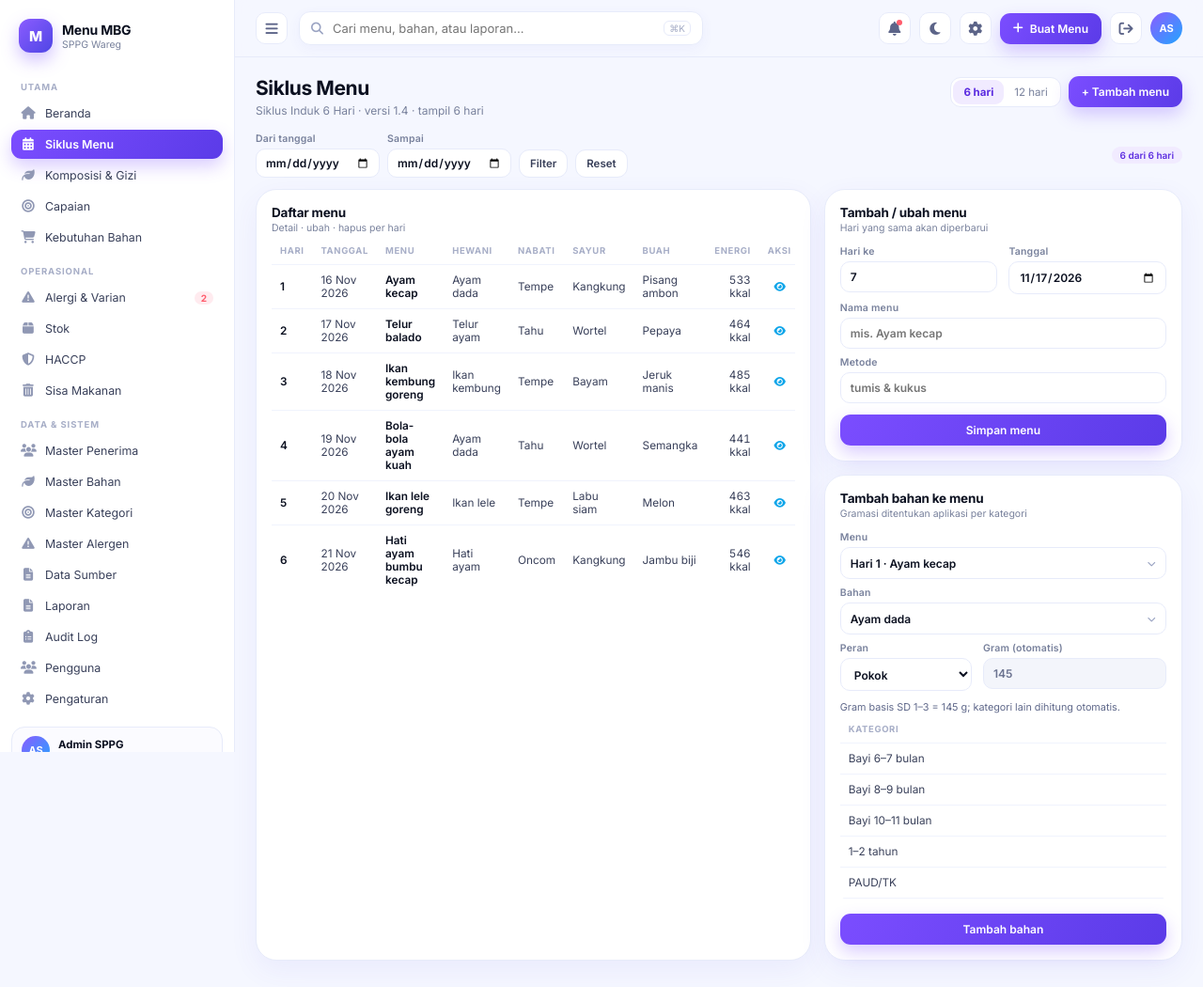
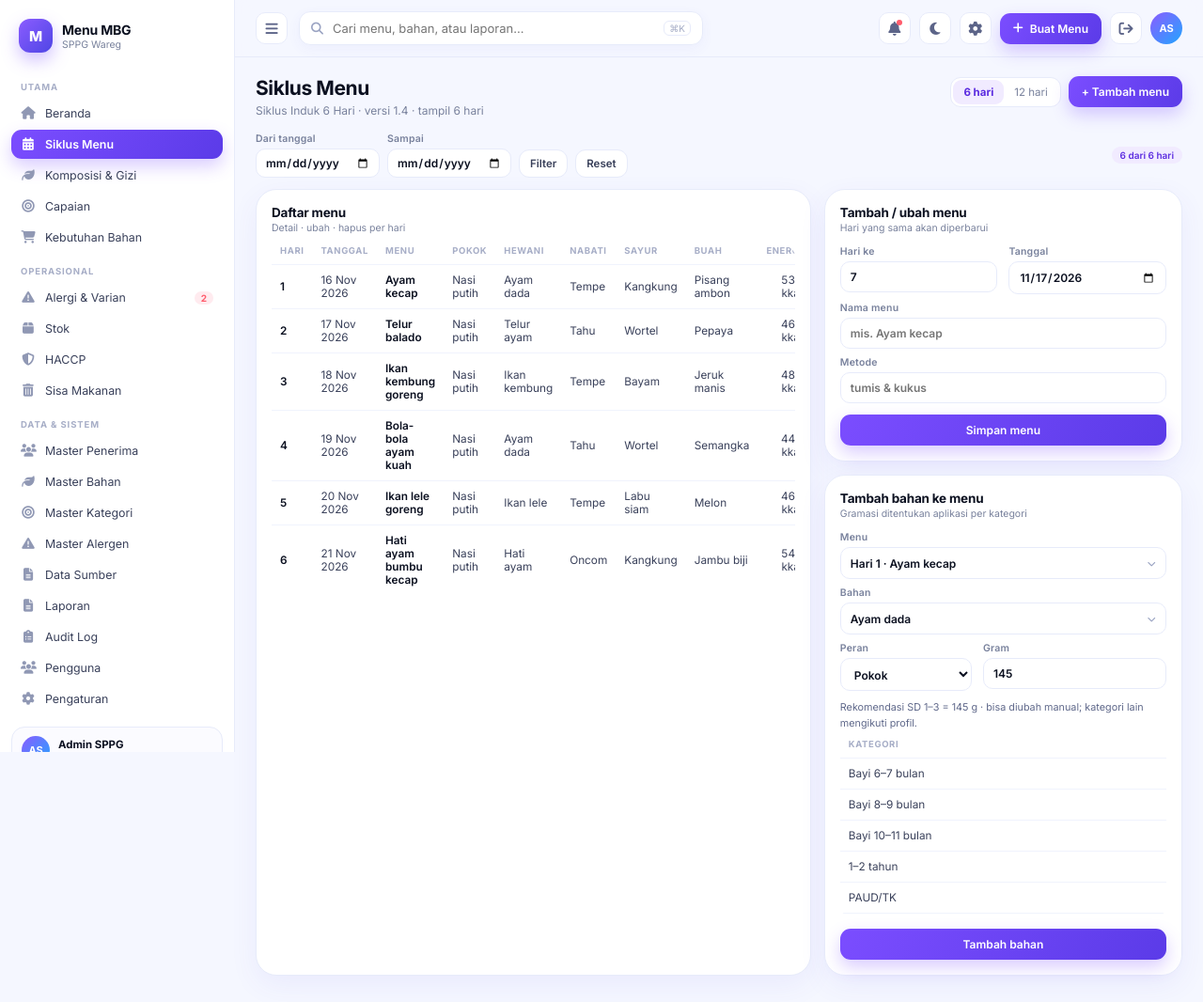
Before and after one commit to gnosprinting/mbg-menu-app, a Laravel app: page /siklus in a window 1280 px wide. Shown: the whole page at 94% size. Before the commit the page ends 1044 px from the top, so only its background shows below. Run offline with Laravel 12, Linux system fonts and the light colour scheme; a user stored in the database is signed in; data comes from the database, SQL or seed files in the repository; tables that the repository leaves empty hold one stand-in row (values such as "Sample post").

Commit message:
fix(ui): tabel komposisi per peran, gram bisa diedit, kolom Pokok di daftar menu, cache komposisi

```diff
--- a/app/Services/Nutrition.php
+++ b/app/Services/Nutrition.php
@@ -2,6 +2,7 @@
 
 namespace App\Services;
 
+use Illuminate\Support\Facades\Cache;
 use Illuminate\Support\Facades\DB;
 
 class Nutrition
@@ -71,10 +72,21 @@ class Nutrition
      */
     public static function komposisi(int $kategoriId, int $hari, ?int $siklusId = null): array
     {
+        $versi = (int) Cache::get('mbg.cache_version', 1);
+        $key = "nutrisi:v{$versi}:k{$kategoriId}:h{$hari}:s".($siklusId ?? 0);
+        $cached = Cache::get($key);
+        if (is_string($cached)) {
+            $data = json_decode($cached, true);
+            if (is_array($data) && isset($data['rows'])) {
+                return $data;
+            }
+        }
+
         $base = self::baseProfile();
         $prof = self::profile($kategoriId);
+        $target = self::target($kategoriId);
         $rows = [];
-        $t = ['gram' => 0, 'energi' => 0, 'protein' => 0, 'lemak' => 0, 'kh' => 0, 'natrium' => 0, 'serat' => 0];
+        $t = ['gram' => 0, 'energi' => 0, 'protein' => 0, 'lemak' => 0, 'kh' => 0, 'natrium' => 0, 'serat' => 0, 'vit_a' => 0, 'vit_b' => 0];
 
         foreach (self::menu($hari, $siklusId) as $m) {
             $peran = $m->peran === 'bumbu' ? 'bumbu' : $m->peran;
@@ -101,18 +113,21 @@ class Nutrition
 
             $t['gram'] += $gram; $t['energi'] += $e; $t['protein'] += $p;
             $t['lemak'] += $l; $t['kh'] += $k; $t['natrium'] += $na; $t['serat'] += $fi;
-            $t['vit_a'] = ($t['vit_a'] ?? 0) + $va;
-            $t['vit_b'] = ($t['vit_b'] ?? 0) + $vb;
+            $t['vit_a'] += $va; $t['vit_b'] += $vb;
         }
 
-        $pct = fn ($v, $target) => $target > 0 ? $v / $target * 100 : 0;
+        $pct = fn ($v, $tgt) => $tgt > 0 ? $v / $tgt * 100 : 0;
 
-        return ['rows' => $rows, 'total' => $t, 'target' => self::target($kategoriId), 'pct' => [
-            'energi' => $pct($t['energi'], self::target($kategoriId)['energi']),
-            'protein' => $pct($t['protein'], self::target($kategoriId)['protein']),
-            'lemak' => $pct($t['lemak'], self::target($kategoriId)['lemak']),
-            'kh' => $pct($t['kh'], self::target($kategoriId)['kh']),
+        $result = ['rows' => $rows, 'total' => $t, 'target' => $target, 'pct' => [
+            'energi' => $pct($t['energi'], $target['energi']),
+            'protein' => $pct($t['protein'], $target['protein']),
+            'lemak' => $pct($t['lemak'], $target['lemak']),
+            'kh' => $pct($t['kh'], $target['kh']),
         ]];
+
+        Cache::put($key, json_encode($result), 600);
+
+        return $result;
     }
 
     public static function target(int $kategoriId): array
--- a/public/css/ui.css
+++ b/public/css/ui.css
@@ -331,3 +331,5 @@ svg .axis{fill:#A7AEC7;font-size:9px;font-family:Inter,Arial,sans-serif}
 [data-theme="dark"] .badge.warn{background:#3A2C12;color:#FCD34D}
 [data-theme="dark"] .badge.down{background:#3A1520;color:#FCA5A5}
 [data-theme="dark"] .adjacent,[data-theme="dark"] .footnote{color:var(--muted)}
+
+.menu-cell{min-width:170px;max-width:240px;white-space:normal;line-height:1.4}
--- a/resources/views/layouts/shell.blade.php
+++ b/resources/views/layouts/shell.blade.php
@@ -8,7 +8,7 @@
 <link rel="preconnect" href="https://fonts.gstatic.com" crossorigin>
 <link href="https://fonts.googleapis.com/css2?family=Inter:wght@400;500;600;700;800&display=swap" rel="stylesheet">
 <link rel="stylesheet" href="/vendor/fontawesome/css/all.min.css">
-<link rel="stylesheet" href="/css/ui.css?v=6">
+<link rel="stylesheet" href="/css/ui.css?v=7">
 <script>document.documentElement.dataset.theme = localStorage.getItem("mbg-theme") || "light";</script>
 <meta name="csrf-token" content="{{ csrf_token() }}">
 <script src="/js/search-select.js?v=2" defer></script>
--- a/resources/views/siklus_menu.blade.php
+++ b/resources/views/siklus_menu.blade.php
@@ -37,14 +37,14 @@
   <div class="card">
     <div class="card-head"><div><h3>Daftar menu</h3><div class="sub">Detail · ubah · hapus per hari</div></div></div>
     <div class="table-wrap"><table>
-      <thead><tr><th>Hari</th><th>Tanggal</th><th>Menu</th><th>Hewani</th><th>Nabati</th><th>Sayur</th><th>Buah</th><th class="num">Energi</th><th>Aksi</th></tr></thead>
+      <thead><tr><th>Hari</th><th>Tanggal</th><th>Menu</th><th>Pokok</th><th>Hewani</th><th>Nabati</th><th>Sayur</th><th>Buah</th><th class="num">Energi</th><th>Aksi</th></tr></thead>
       <tbody>
         @forelse($menu as $m)
           <tr>
             <td class="strong">{{ $m->hari }}</td>
             <td>{{ $m->tanggal ? \Illuminate\Support\Carbon::parse($m->tanggal)->format('d M Y') : '—' }}</td>
             <td class="strong">{{ $m->nama }}</td>
-            @foreach(['hewani','nabati','sayur','buah'] as $peran)
+            @foreach(['pokok','hewani','nabati','sayur','buah'] as $peran)
               <td>{{ $m->items->where('peran', $peran)->pluck('nama')->implode(', ') ?: '—' }}</td>
             @endforeach
             <td class="num">{{ round($m->energi) }} kkal</td>
@@ -56,10 +56,10 @@
             </td>
           </tr>
         @empty
-          <tr><td colspan="9" class="empty">Belum ada menu pada rentang ini.</td></tr>
+          <tr><td colspan="10" class="empty">Belum ada menu pada rentang ini.</td></tr>
         @endforelse
         @for($h = $menu->count() + 1; $h <= $jumlah; $h++)
-          <tr><td class="strong">{{ $h }}</td><td class="muted">—</td><td colspan="6" class="muted">Belum diisi</td><td><span class="chip orange">Belum</span></td></tr>
+          <tr><td class="strong">{{ $h }}</td><td class="muted">—</td><td colspan="7" class="muted">Belum diisi</td><td><span class="chip orange">Belum</span></td></tr>
         @endfor
       </tbody>
     </table></div>
@@ -100,8 +100,8 @@
               @foreach(['pokok','hewani','nabati','sayur','buah','minyak','bumbu'] as $p)<option value="{{ $p }}">{{ ucfirst($p) }}</option>@endforeach
             </select>
           </label>
-          <label class="field">Gram (otomatis)<input type="number" step="0.1" id="gram-inp" value="{{ $base['pokok'] }}" disabled style="background:#F3F5FB;color:#6B7390;cursor:not-allowed">
-            <input type="hidden" name="gram" id="gram-hidden" value="{{ $base['pokok'] }}">
+          <label class="field">Gram
+            <input type="number" step="0.1" min="0.1" name="gram" id="gram-inp" value="{{ $base['pokok'] }}">
           </label>
         </div>
         <div class="footnote" id="gram-note">Gram basis SD 1–3 · kategori lain mengikuti profil.</div>
@@ -127,12 +127,11 @@
   function updateGram() {
     const p = peranSel.value;
     gramInp.value = base[p] ?? 0;
-    document.getElementById('gram-hidden').value = base[p] ?? 0;
     document.querySelectorAll('#gram-preview td[data-kat]').forEach(td => {
       const id = td.getAttribute('data-kat');
       td.textContent = (profiles[id] && profiles[id][p] !== undefined) ? profiles[id][p] : 0;
     });
-    document.getElementById('gram-note').textContent = 'Gram basis SD 1–3 = ' + (base[p] ?? 0) + ' g; kategori lain dihitung otomatis.';
+    document.getElementById('gram-note').textContent = 'Rekomendasi SD 1–3 = ' + (base[p] ?? 0) + ' g · bisa diubah manual; kategori lain mengikuti profil.';
   }
   peranSel.addEventListener('change', updateGram);
   updateGram();
```
Also changed, not shown: resources/views/komposisi.blade.php (+6 -2 lines).
